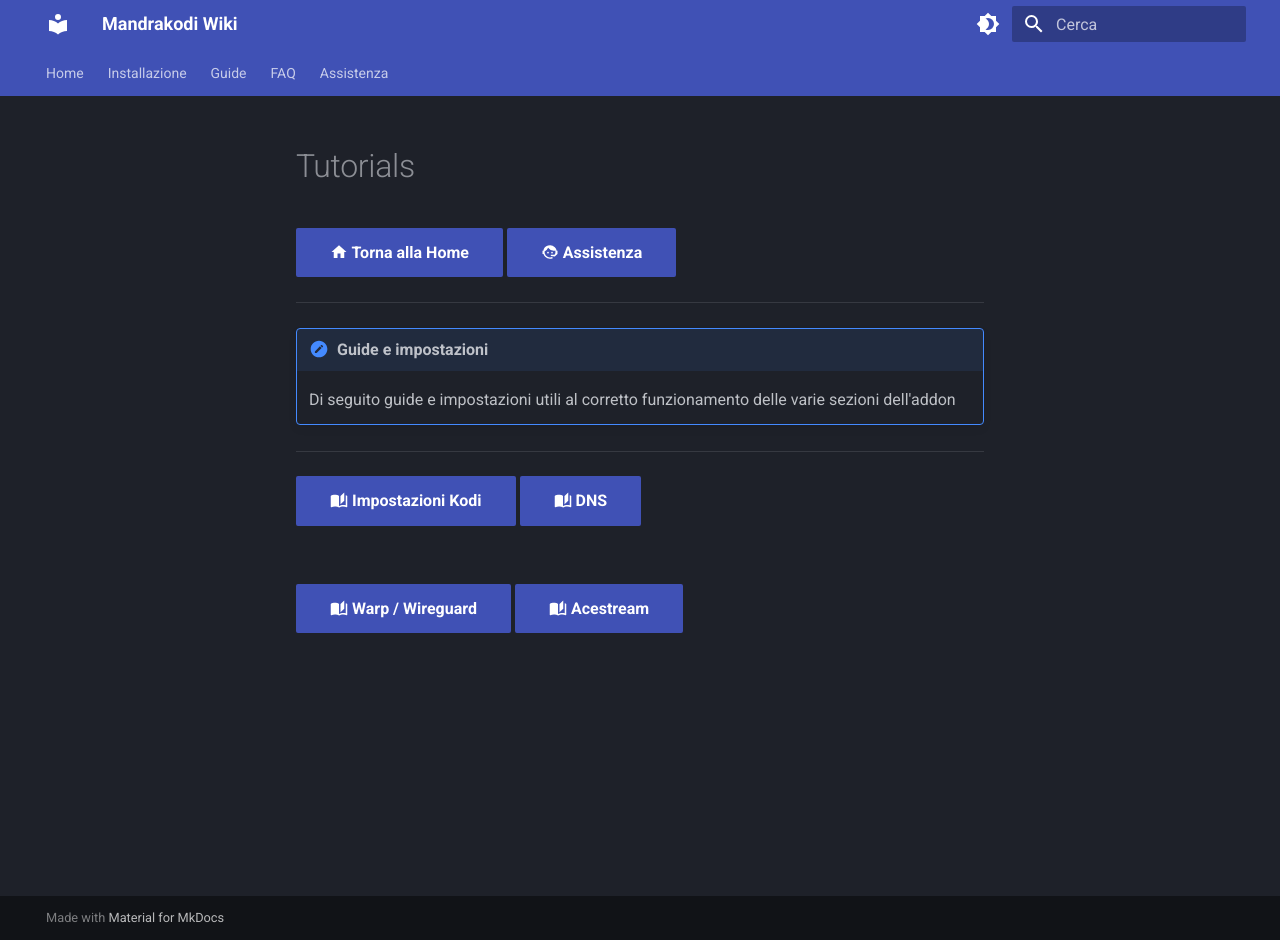
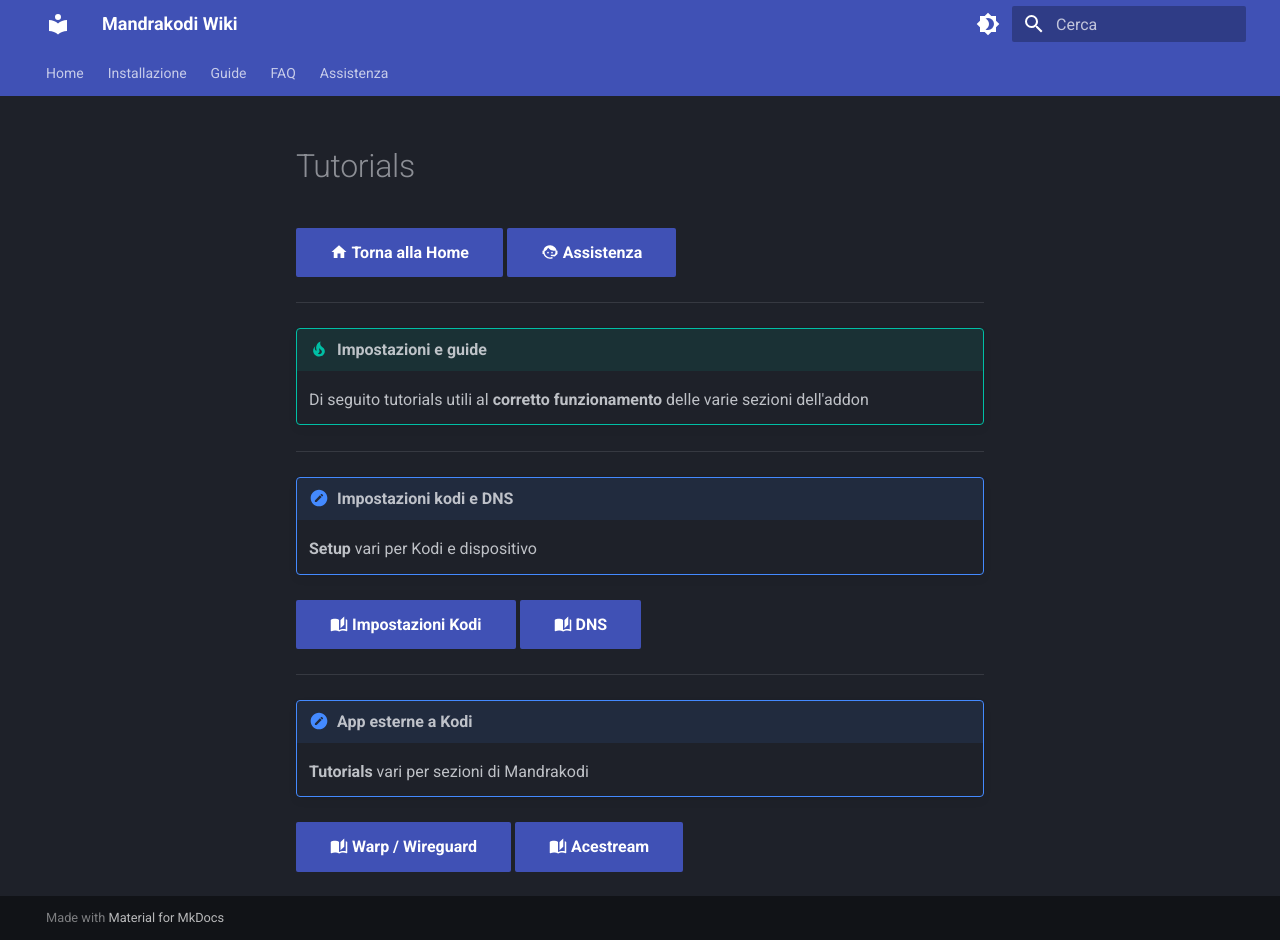
Before and after one commit to campipaolo/Mandrakodi-Wiki, an MkDocs documentation site: the page built from docs/guide/tutorials.md, in a window 1280 px wide and 940 px high. Built offline with MkDocs 1.6.1 and Material for MkDocs 9.7.7, drawn with Linux system fonts in a browser that asks for light colours.

Commit message:
tutoriala
rev variuos

```diff
--- a/docs/guide/tutorials.md
+++ b/docs/guide/tutorials.md
@@ -2,13 +2,19 @@
 
 ------
 
-!!! important "Guide e impostazioni"
-    Di seguito guide e impostazioni utili al corretto funzionamento delle varie sezioni dell'addon
+!!! tip "Impostazioni e guide"
+    Di seguito tutorials utili al **corretto funzionamento** delle varie sezioni dell'addon
 
 ------
 
+!!! important "Impostazioni kodi e DNS"
+    **Setup**  vari per Kodi e dispositivo
+
 [:material-book-open-page-variant: Impostazioni Kodi](kodi_settings.md){.md-button .md-button--primary}	[:material-book-open-page-variant: DNS](dns.md){ .md-button .md-button--primary } <br>
 
-<br>
+------
+
+!!! important "App esterne a Kodi"
+    **Tutorials** vari per sezioni di Mandrakodi
 
  [:material-book-open-page-variant: Warp / Wireguard](warp_wireguard.md){ .md-button .md-button--primary }     [:material-book-open-page-variant: Acestream](acestream.md){ .md-button .md-button--primary }
```
